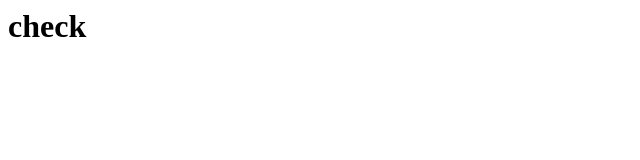
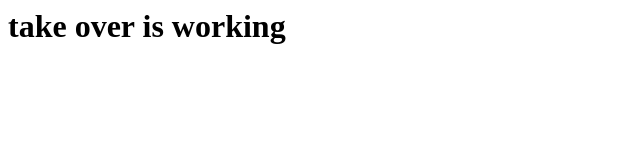
Before and after one commit to HuiHola/check, a plain HTML site: page index.html in a window 1280 px wide. Shown: the whole page, without its empty margins (0-640 px from the left). Drawn offline with Linux system fonts and the light colour scheme.

Commit message:
Update index.html

```diff
--- a/index.html
+++ b/index.html
@@ -1 +1,5 @@
-<h1>check</h1>
+<html>
+  <body>
+    <h1>take over is working</h1>
+  </body>
+</html>
```
